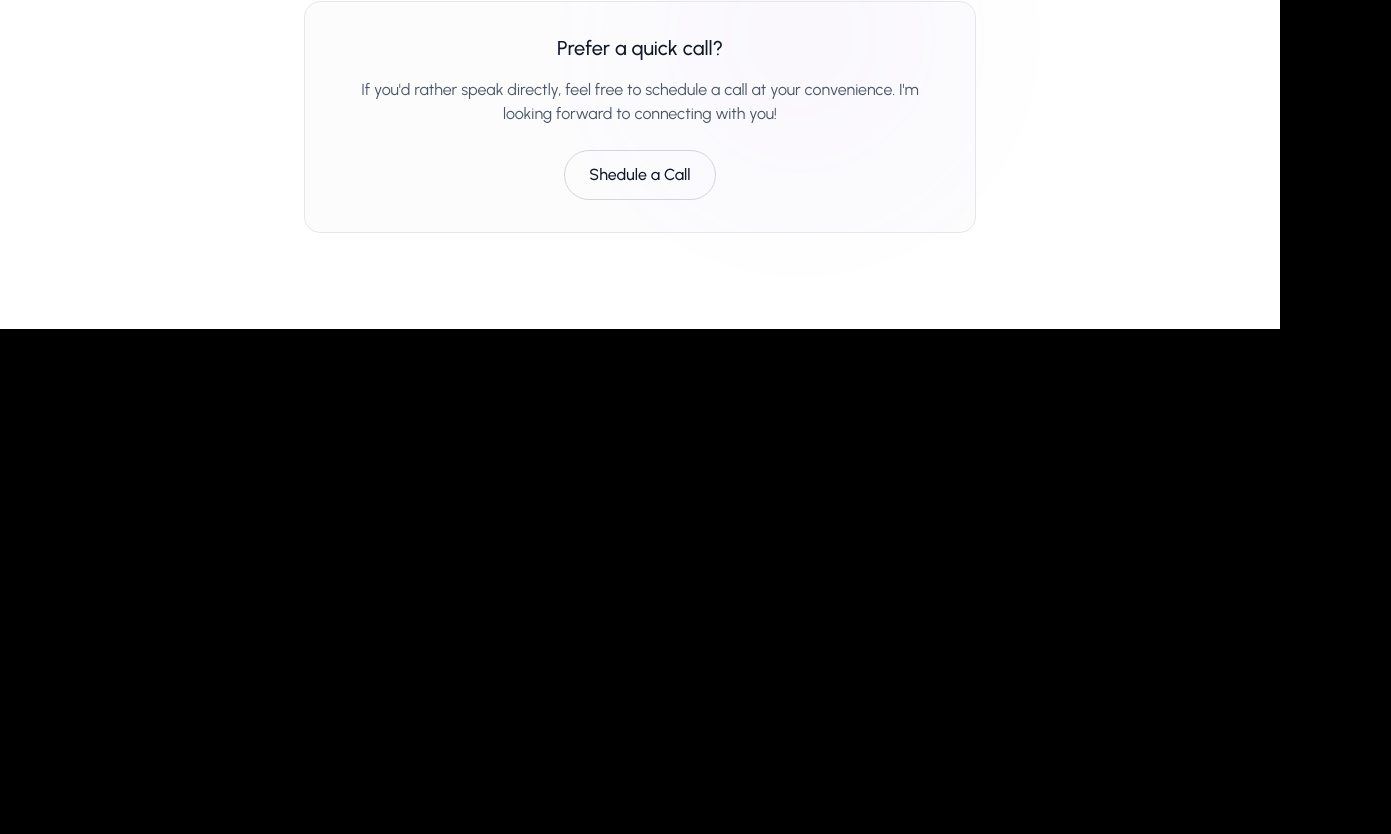
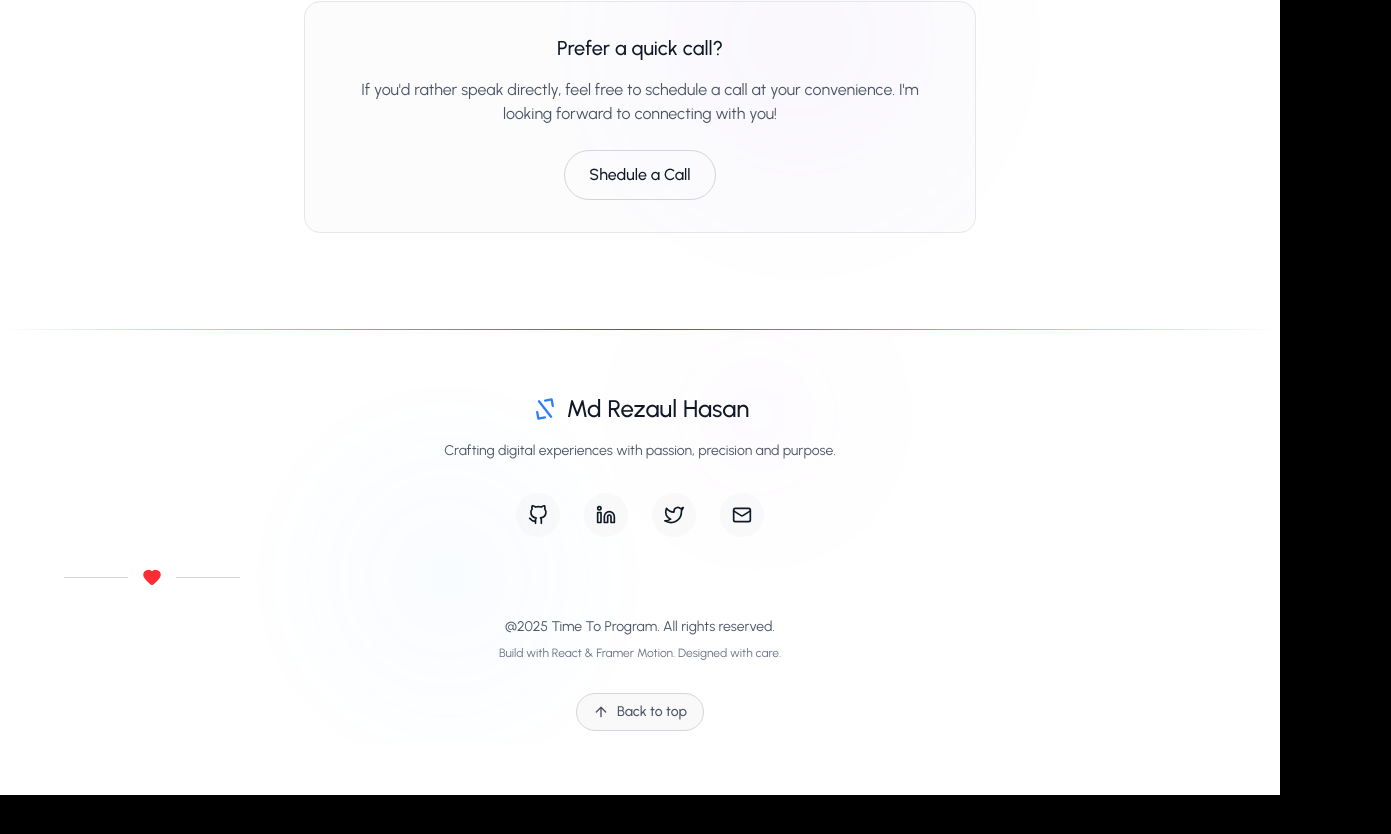
Before and after one commit to MDRezaulHasan/md-rezaul-hasan-ui, a React (Vite) app: page / in a window 1280 px wide. Shown: the part 7716-8550 px from the top of the page, 1391 px wide, since content can reach past the window. After the commit the page ends 8511 px from the top, so only its background shows below. Built offline with nearby package versions, Linux system fonts and the light colour scheme.

Commit message:
final project is done.

```diff
--- a/src/App.jsx
+++ b/src/App.jsx
@@ -6,17 +6,19 @@
 import ProjectsSection from './components/sections/ProjectsSection'
 import AboutSection from './components/sections/AboutSection'
 import ContactSection from './components/sections/ContactSection'
+import Footer from './components/sections/Footer'
 
 const App = () => {
   return (
     <ThemeProvider>
-      <div className='pb-[100vh]'>
+      <div >
         <Navbar />
         <HeroSection />
         <SkillsSection/>
         <ProjectsSection/>
         <AboutSection />
         <ContactSection/>
+        <Footer/>
       </div>
     </ThemeProvider>
   )
--- a/src/components/sections/ContactSection.jsx
+++ b/src/components/sections/ContactSection.jsx
@@ -6,7 +6,6 @@
 import TextInput from '../input/TextInput'
 import SuccessModal from '../SuccessModal'
 import {useState,useRef} from 'react'
-import { form } from 'framer-motion/client';
 
 const ContactSection = () => {
 
--- /dev/null
+++ b/src/components/sections/Footer.jsx
@@ -0,0 +1,243 @@
+import {useTheme} from '../../context/ThemeContext';
+import { useRef } from 'react';
+import { color, motion,useInView, useScroll,useTransform} from 'framer-motion';
+import { containerVariants, itemVariants } from '../../utils/helper';
+import {Mail, Heart,ArrowUp,Code2} from 'lucide-react'
+import { FiGithub,FiLinkedin,FiTwitter } from 'react-icons/fi';
+
+const Footer = () => {
+
+
+    const {isDarkMode} = useTheme();
+    const footerRef = useRef(null);
+    const isInView = useInView(footerRef,{once: true,margin:"-50px"});
+    const {scrollYProgress} = useScroll();
+    const scrollY = useTransform(scrollYProgress,[0,1], [0,-50] );
+
+    const socialLink =[
+        {
+            name:'GitHub',
+            icon:FiGithub,
+            url:'https://github.com',
+            color:'hover:text-gray-400'
+        },
+        {
+            name:'LinkedIn',
+            icon:FiLinkedin,
+            url:'https://linkedin.com',
+            color:'hover:text-blue-400'
+        },{
+            name:'Twitter',
+            icon:FiTwitter,
+            url:'https://twitter.com',
+            color:'hover:text-sky-400'
+        },{
+            name:'Email',
+            icon:Mail,
+            url:'mailto:reza@example.com',
+            color:'hover:text-green-400'
+        },
+    ];
+
+    const scrollToTop = () =>{
+        window.scrollTo({top:0,behavior:'smooth'})
+    };
+
+    //Animated Gradient Line Componnet
+    const AnimatedGradientLine = ()=>(
+        <div className='absolute top-0 left-0 w-full h-px overflow-hidden'>
+            <motion.div
+            className={`h-px bg-gradient-to-r ${
+                isDarkMode
+                ? 'from-transparent via-blue-500 to-transparent'
+                :'from-transparent via-blue-600 to-transparent'
+            }`}
+            initial={{width:'0%',opacity:0}}
+            animate={isInView ? {width:'100%',opacity:1}:{}}
+            transition={{duration:1.5,ease:'easeInOut'}}
+            />
+            <motion.div
+            className={`absolute top-0 h-px w-32 bg-gradient-to-r ${
+                isDarkMode
+                ?'from-blue-400 via-purple-500 to-blue-400'
+                :'from-blue-500 via-purple-600 to-blue-500'
+            } blur-sm`}
+            animate={{
+                x:['-50%', 'calc(100vw + 50%)'],
+            }}
+            transition={{
+                x:{
+                    repeat: Infinity,
+                    repeatType:"loop",
+                    duration:6,
+                    ease:'linear',
+                    delay:1
+                }
+            }}
+            />
+        </div>
+    );
+
+
+  return (
+    <footer
+    ref={footerRef}
+    className={`relative ${
+        isDarkMode ? 'bg-gray-900 text-white' : 'bg-white text-gray-900'
+    } overflow-hidden`}
+    >
+        <AnimatedGradientLine/>
+
+        {/* Background elements */}
+
+        <motion.div
+        style={{y:scrollY}}
+        className='absolute inset-0 overflow-hidden pointer-events-none'
+        >
+            <div className={`absolute bottom-10 left-1/4 w-64 h-64 rounded-full blur-3xl opacity-3 ${
+                isDarkMode
+                ?'bg-blue-500':'bg-blue-400'
+            }`}/>
+
+            <div className={`absolute top-10 right-1/3 w-48 h-48 rounded-full blur-3xl opacity-3 ${
+                isDarkMode
+                ?'bg-purple-500':'bg-purple-400'}`}/>
+        </motion.div>
+
+        <div className='relative z-10 px-6 py-16'>
+            <div className='max-w-6xl mx-auto'>
+                {/* Main Footer Content */}
+                <motion.div
+                initial="hidden"
+                animate={isInView ? "visible":"hidden"}
+                variants={containerVariants}
+                className='text-center space-y-8'
+                >
+                    {/* Logo brand */}
+                    <motion.div variants={itemVariants} className='space-y-4'>
+                        <motion.div
+                        className='inline-flex items-center space-x-2 text-2xl font-medium'
+                        whileHover={{scale:1.05}}
+                        transition={{type:'spring', stiffness:400}}
+                        >
+                            <motion.div
+                            animate={{rotate:360}}
+                            transition={{duration:20,repeat:Infinity,ease:'linear'}}
+                            className='text-blue-500'
+                            >
+                                <Code2 size={28}/>
+                            </motion.div>
+                            <span>Md Rezaul Hasan</span>
+                        </motion.div>
+                        <motion.p
+                        variants={itemVariants} className={`text-sm ${
+                            isDarkMode
+                            ? 'text-gray-400'
+                            :'text-gray-600'
+                        } max-w-md mx-auto`} >
+
+                            Crafting digital experiences with passion, precision and purpose.
+                        </motion.p>
+                    </motion.div>
+
+                    <motion.div
+                    variants={itemVariants}
+                    className='flex justify-center space-x-6'
+                    >
+                        {
+                            socialLink.map((social,index)=>(
+                                <motion.a
+                                key={social.name}
+                                href={social.url}
+                                target="_blank"
+                                rel='noopener noreferrer'
+                                className={`p-3 rounded-full transition-all duration-300 ${
+                                    isDarkMode
+                                    ? 'bg-gray-800/50 hover:bg-gray-700/50' :'bg-gray-100/50 hover:bg-gray-200/50'
+                                } ${social.color} backdrop-blur-sm`}
+                                whileHover={{
+                                    scale:1.1,
+                                    y:-2,
+                                    rotate:[0,-5,5,0]
+                                }}
+                                whileTap={{scale:0.95}}
+                                initial={{opacity:0,y:20}}
+                                animate={isInView?{opacity:1,y:0}:{}}
+                                transition={{
+                                    delay:index * 0.1 + 0.5,
+                                    type:'spring',
+                                    stiffness:300
+                                }}
+                                >
+                                    <social.icon size={20}/>
+                                </motion.a>
+                            ))
+                        }
+                    </motion.div>
+
+                    {/* Divider */}
+                    <motion.div
+                    variants={itemVariants}
+                    className='flex items-center justify-content space-x-4'
+                    >
+                        <div
+                        className={`h-px w-16 ${ isDarkMode ? 'bg-gray-700' : 'bg-gray-300'}`}
+                        />
+                        <motion.div
+                        animate={{scale:[1,1.2,1]}}
+                        transition={{duration:2,repeat:Infinity}}
+                        className='text-red-500'
+                        >
+                            <Heart size={16} fill='currentColor'/>
+                        </motion.div>
+                        <div
+                        className={`h-px w-16 ${ isDarkMode ? 'bg-gray-700' : 'bg-gray-300'}`}
+                        />
+                    </motion.div>
+                    {/* Copyright */}
+                    <motion.div variants={itemVariants} className='space-y-2'>
+                        <p className={`text-sm ${isDarkMode ? 'text-gray-500':'text-gray-600'}`}>
+                            @{new Date().getFullYear()} Time To Program. All rights reserved.
+                        </p>
+                        <p className={`text-xs ${isDarkMode ? 'text-gray-600':'text-gray-500'}`}>
+                            Build with React & Framer Motion. Designed with care.
+                        </p>
+                    </motion.div>
+
+                    {/* Back to the top button */}
+                    <motion.div
+                    variants={itemVariants}
+                    >
+                        <motion.button
+                        onClick={scrollToTop}
+                        className={`inline-flex items-center space-x-2 px-4 py-2 rounded-full text-sm font-medium transition-all duration-300 ${
+                            isDarkMode
+                            ? 'bg-gray-800/50 hover:bg-gray-700/50 text-gray-400 hover:text-white'
+                            : 'bg-gray-100/50 hover:bg-gray-200/50 text-gray-600 hover:text-gray-900 '
+                        } backdrop-blur-sm border ${isDarkMode ? 'border-gray-700':'border-gray-300'}`}
+
+                        whileHover={{
+                            y:-2,
+                            scale:1.05,
+                            boxShadow:isDarkMode
+                            ? '0 10px 25px rgba(59,130,246,015)'
+                            : '0 10px 25px rgba(59,130,246,0.1)'
+                        }}
+                        whileTap={{scale:0.95}}
+                        >
+                            <ArrowUp size={16}/>
+                            <span>Back to top</span>
+                        </motion.button>
+                    </motion.div>
+
+                </motion.div>
+
+            </div>
+        </div>
+
+
+    </footer>
+  )
+}
+
+export default Footer
```
